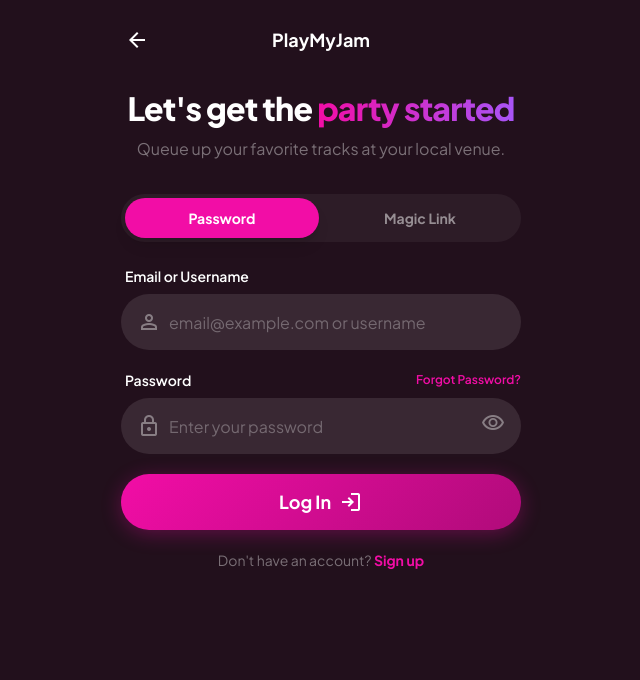
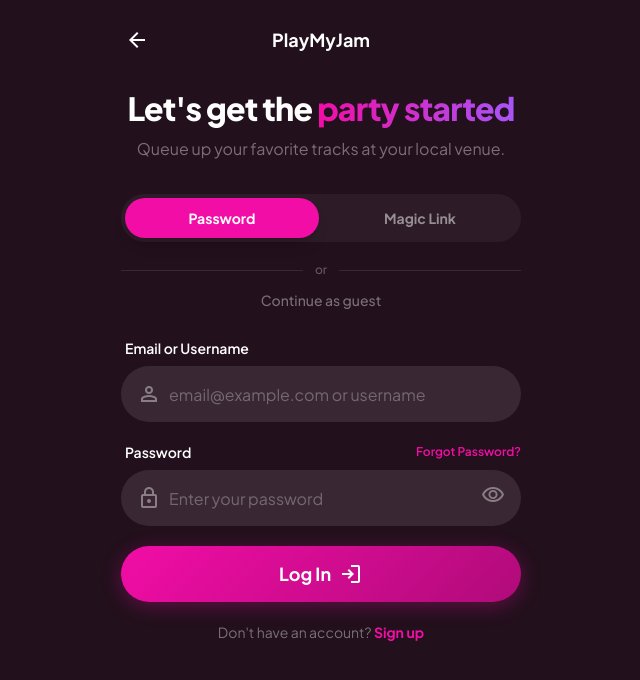
Before and after one commit to CaganKoyunseven/PlayMyJam, a Next.js app: page /login in a window 1280 px wide. Shown: the top 680 px of the page, without its empty margins (319-959 px from the left). Built offline with nearby package versions, Linux system fonts and the light colour scheme; no server answers; the database is empty.

Commit message:
feat: add Continue as guest link to login page, fix FormEvent deprecation

```diff
--- a/app/login/page.tsx
+++ b/app/login/page.tsx
@@ -24,7 +24,7 @@ export default function LoginPage() {
   const [magicSent, setMagicSent] = useState(false);
   const [magicError, setMagicError] = useState('');
 
-  async function handlePasswordLogin(e: React.FormEvent) {
+  async function handlePasswordLogin(e: React.SyntheticEvent) {
     e.preventDefault();
     setPwError('');
     setPwLoading(true);
@@ -55,7 +55,7 @@ export default function LoginPage() {
     }
   }
 
-  async function handleMagicLink(e: React.FormEvent) {
+  async function handleMagicLink(e: React.SyntheticEvent) {
     e.preventDefault();
     setMagicError('');
     setMagicLoading(true);
@@ -120,6 +120,20 @@ export default function LoginPage() {
             {t === 'password' ? 'Password' : 'Magic Link'}
           </button>
         ))}
+      </div>
+
+      <div className="px-6 pt-5 pb-1 flex flex-col items-center gap-3">
+        <div className="flex items-center gap-3 w-full">
+          <div className="flex-1 h-px bg-white/10" />
+          <span className="text-xs text-white/30 font-medium">or</span>
+          <div className="flex-1 h-px bg-white/10" />
+        </div>
+        <Link
+          href="/browse"
+          className="text-sm text-white/40 hover:text-white/70 transition-colors font-medium"
+        >
+          Continue as guest
+        </Link>
       </div>
 
       {tab === 'password' ? (
```
